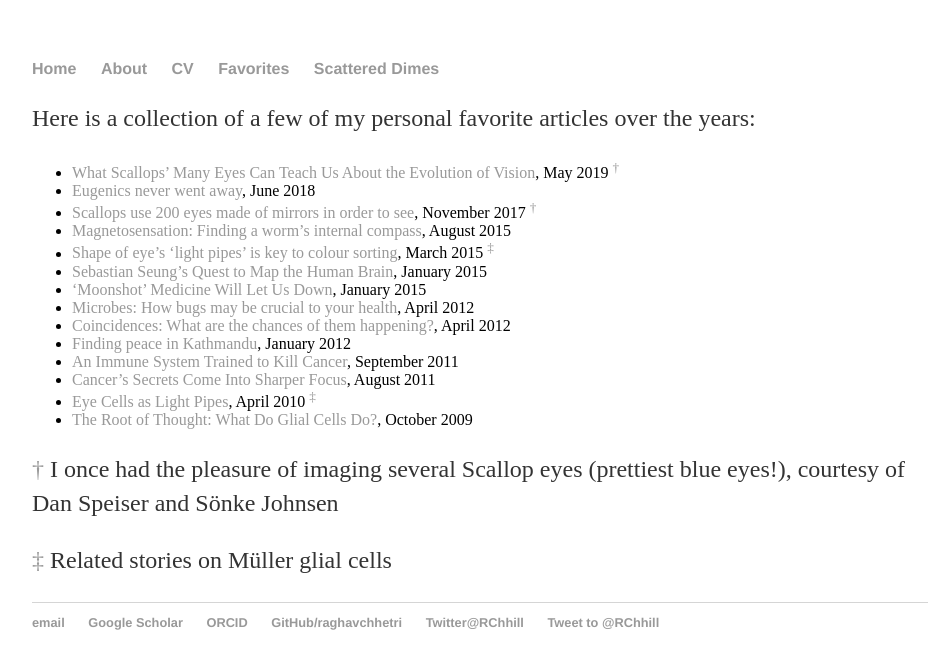
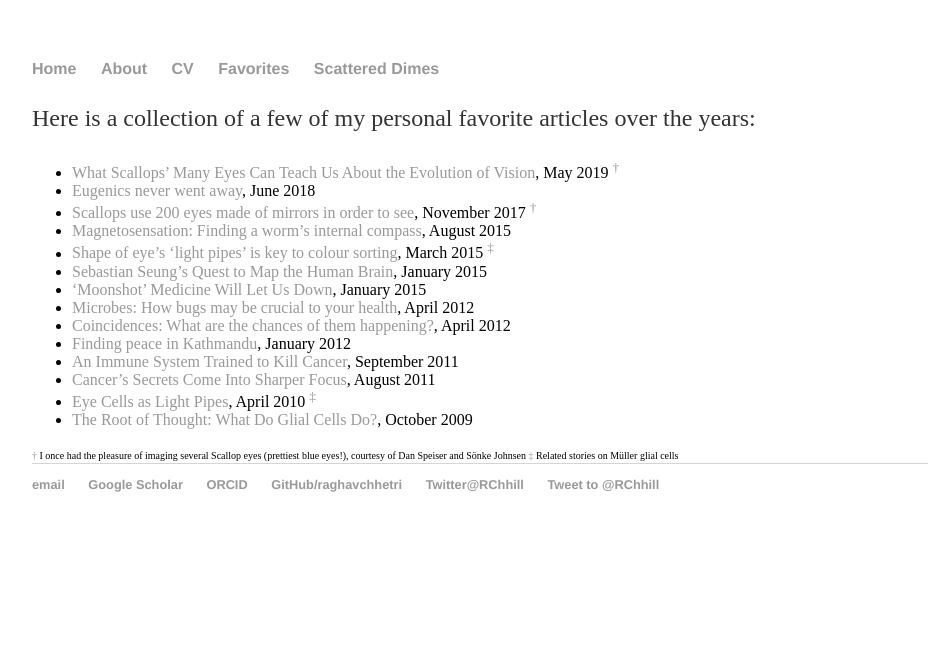
Before and after one commit to raghavchhetri/raghavchhetri.github.io, a Jekyll site: the page built from favorites/index.md, in a window 1280 px wide. Shown: the top 669 px of the page, without its empty margins (160-1096 px from the left). Built offline with Jekyll 4.4.1, drawn with Linux system fonts in a browser that asks for light colours; comment, search, counter and statistics services are not loaded.

Commit message:
Update index.md

```diff
--- a/favorites/index.md
+++ b/favorites/index.md
@@ -19,6 +19,6 @@
 - [Eye Cells as Light Pipes](https://physics.aps.org/story/v25/st15), April 2010 <sup>[&Dagger;](#note2)</sup>
 - [The Root of Thought: What Do Glial Cells Do?](http://www.scientificamerican.com/article/the-root-of-thought-what/), October 2009
 
-<a name="note1">&dagger;</a> I once had the pleasure of imaging several Scallop eyes (prettiest blue eyes!), courtesy of Dan Speiser and Sönke Johnsen
+<font size="1"> <a name="note1">&dagger;</a> I once had the pleasure of imaging several Scallop eyes (prettiest blue eyes!), courtesy of Dan Speiser and Sönke Johnsen </font>
 
-<a name="note2">&Dagger;</a> Related stories on Müller glial cells
+<font size="1"> <a name="note2">&Dagger;</a> Related stories on Müller glial cells </font>
```
